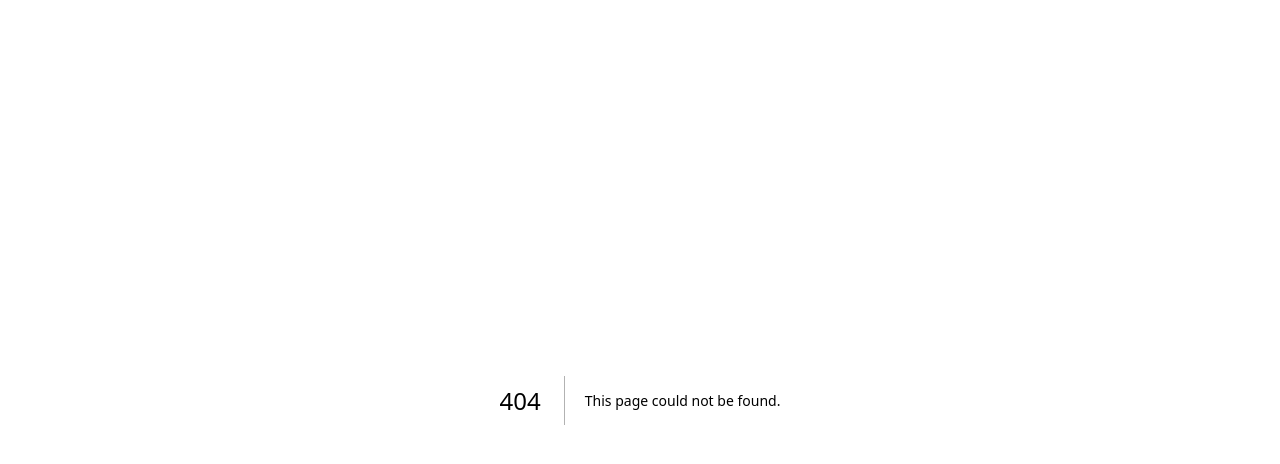
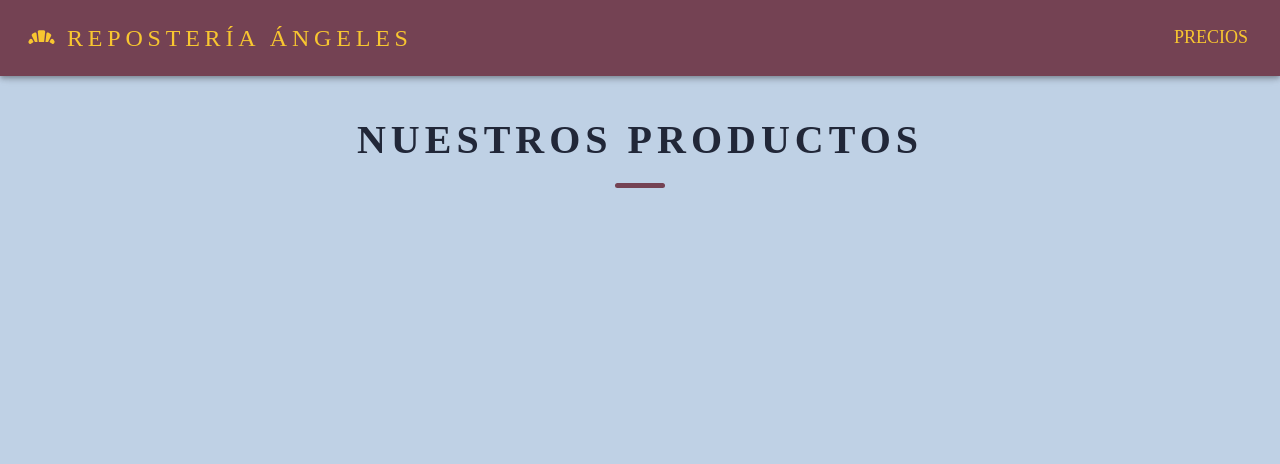
Before and after one commit to vanesagh/repos_ange, a Next.js app: page /productos in a window 1280 px wide. Before the commit this address had no page. Shown: the top 464 px of the page. Built offline with nearby package versions, Linux system fonts and the light colour scheme; a web font is replaced by a local one.

Commit message:
Started to Add Productos page w/tests

```diff
--- /dev/null
+++ b/src/pages/productos/index.js
@@ -0,0 +1,15 @@
+import RepoNavBar from "@/components/RepoNavBar";
+import PageDescription from "@/components/PageDescription";
+import styles from "@/styles/Home.module.css";
+
+export default function Products({ }) {
+    return (
+        <>
+            <RepoNavBar />
+            <main className={`${styles.main}`}>
+                <PageDescription title="Nuestros productos" />
+
+            </main>
+        </>
+    )
+}
```
Also changed, not shown: 1 other file (tests, documents, lock files or other folders).
